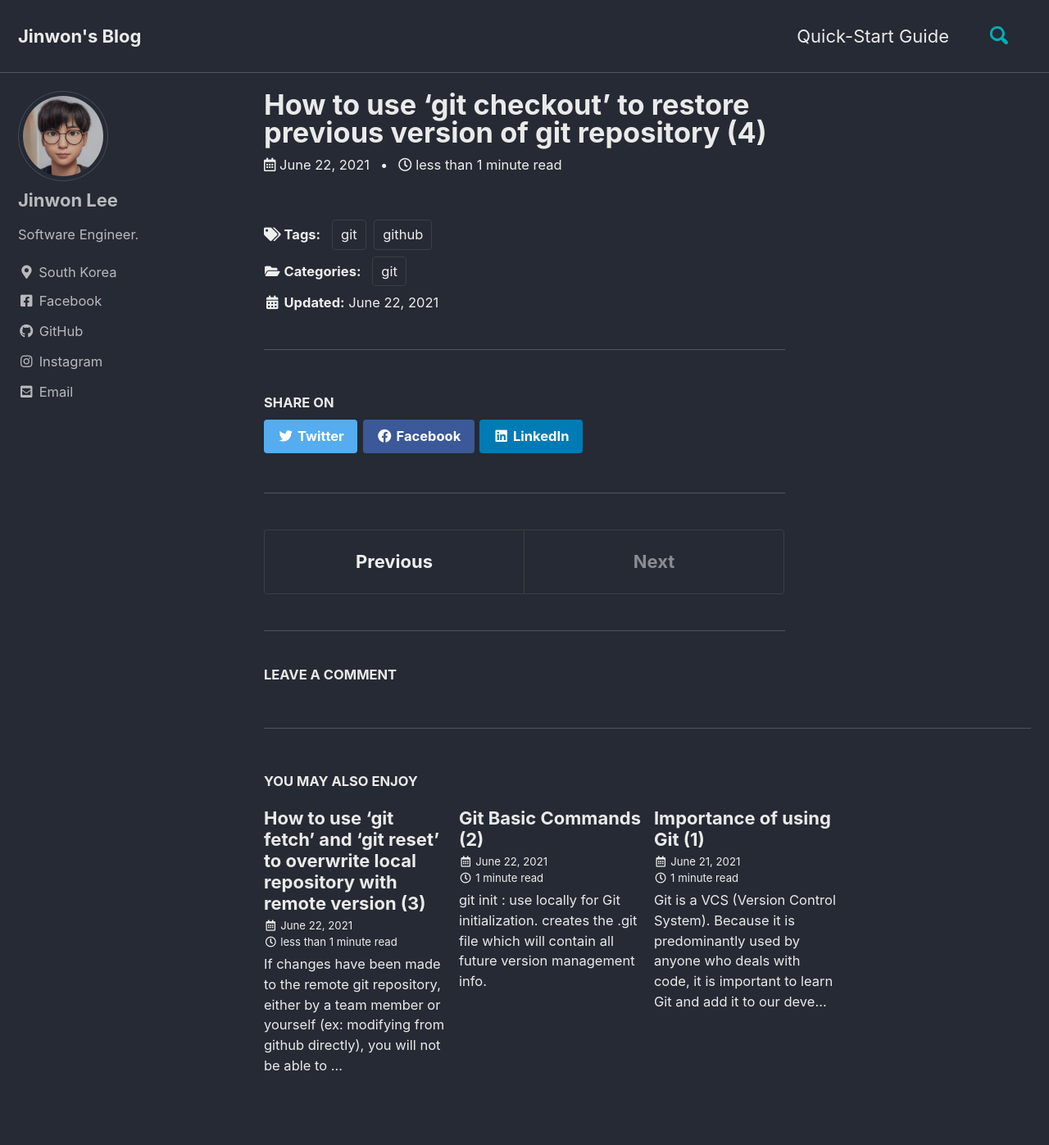
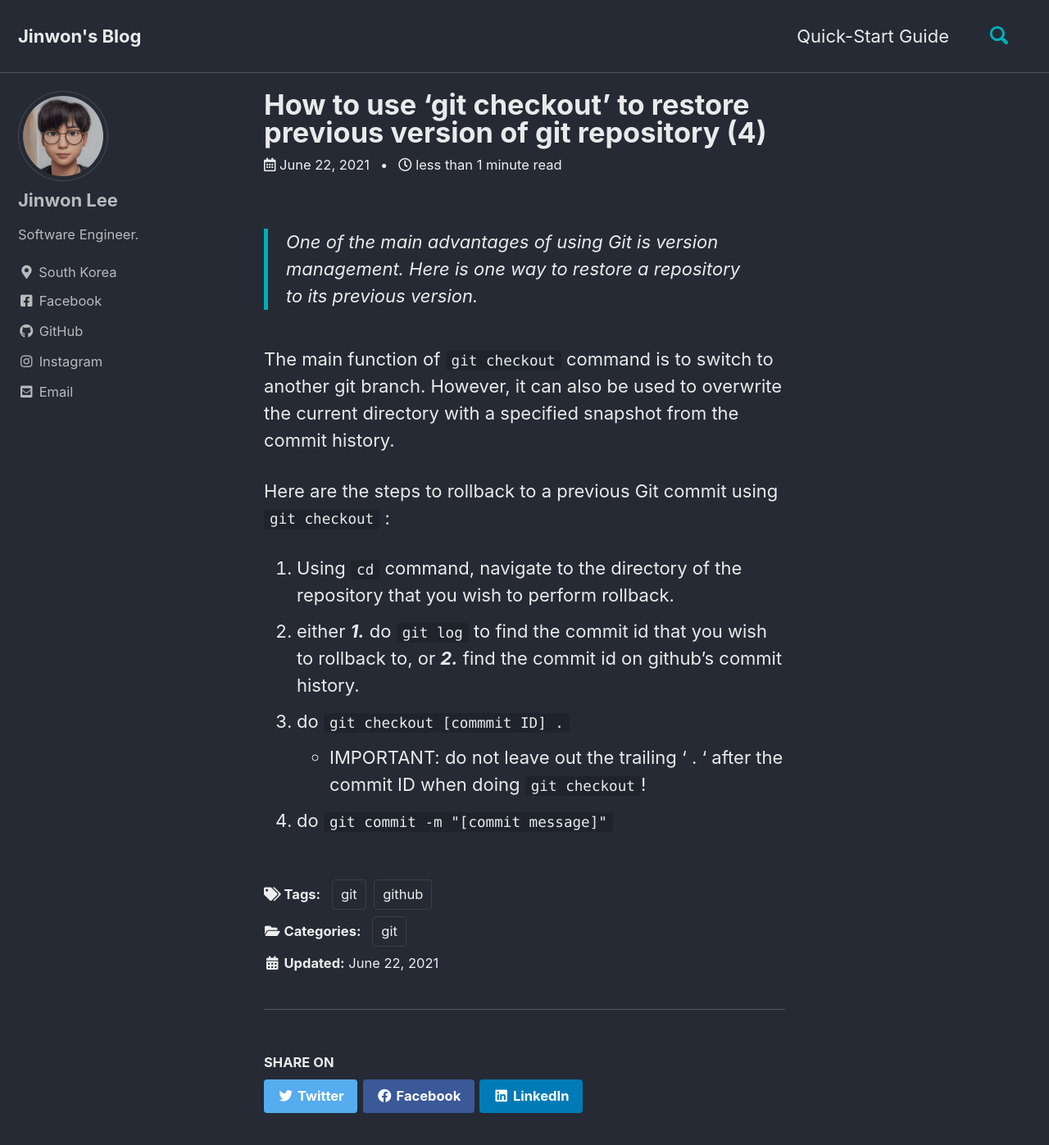
Before and after one commit to lookalee/lookalee.github.io, a Jekyll site: the page built from _posts/2021-06-22-4-git-restore-prev-ver.md, in a window 1280 px wide and 1400 px high. Shown: the top 1397 px of the window at 82% size. Built offline with Jekyll 4.4.1, drawn with Linux system fonts in a browser that asks for light colours; cached includes are drawn as plain includes; comment, search, counter and statistics services are not loaded.

Commit message:
add git article 4

```diff
--- a/_posts/2021-06-22-4-git-restore-prev-ver.md
+++ b/_posts/2021-06-22-4-git-restore-prev-ver.md
@@ -5,3 +5,15 @@ tags: [git, github]
 categories: git
 
 ---
+
+> One of the main advantages of using Git is version management. Here is one way to restore a repository to its previous version.
+
+The main function of `git checkout` command is to switch to another git branch. However, it can also be used to  overwrite the current directory with a specified snapshot from the commit history.
+
+Here are the steps to rollback to a previous Git commit using `git checkout` :
+
+1. Using `cd` command, navigate to the directory of the repository that you wish to perform rollback.
+2. either ***1.*** do `git log` to find the commit id that you wish to rollback to, or ***2.*** find the commit id on github's commit history.
+3. do `git checkout [commmit ID] .`
+   - IMPORTANT: do not leave out the trailing ' . ' after the commit ID when doing `git checkout`!
+4. do `git commit -m "[commit message]"`
```
